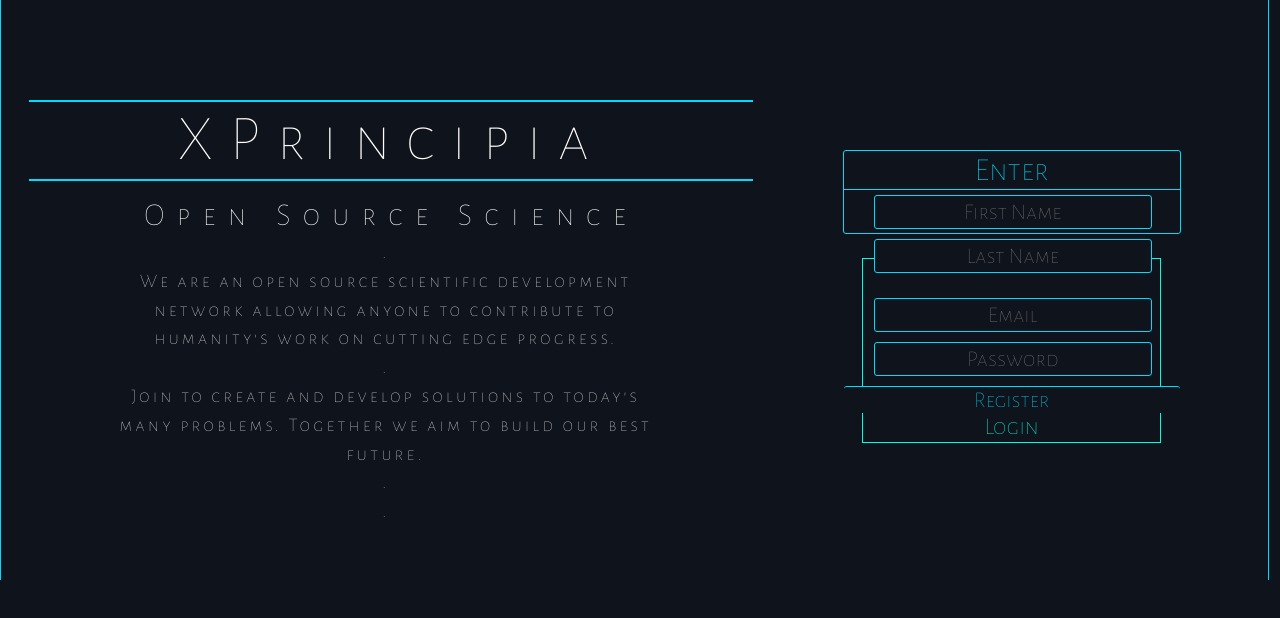
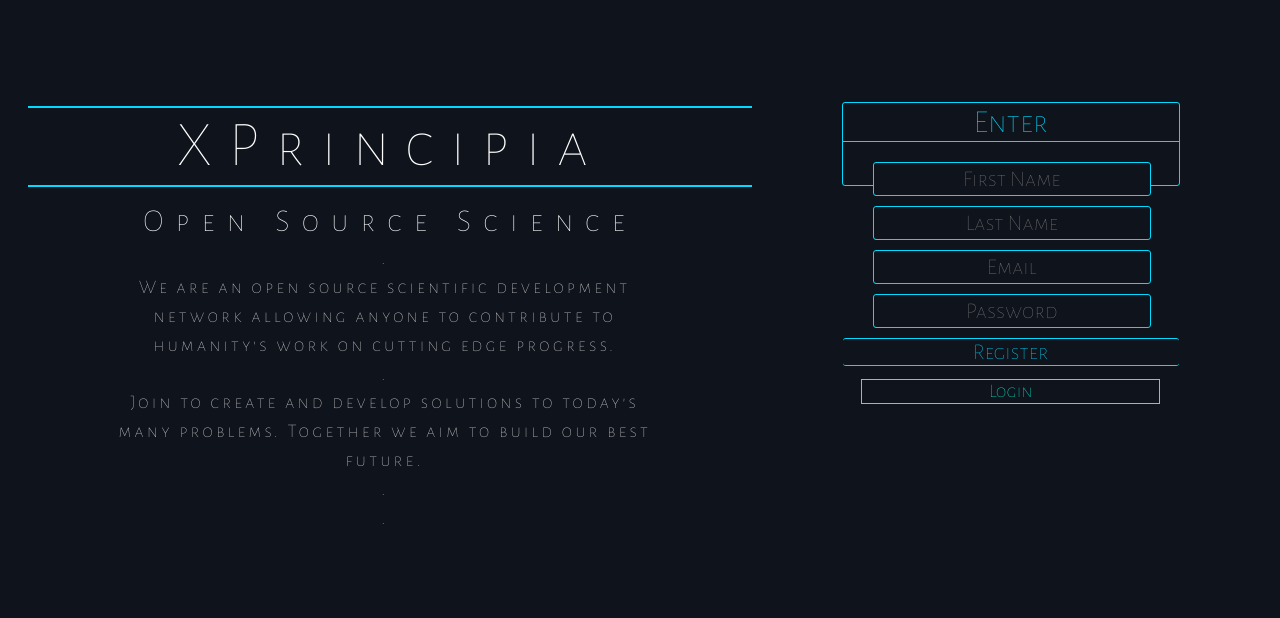
Before and after one commit to ShayanJa/xPrincipia_frontend, a React (Create React App) app: page /register in a window 1280 px wide. Shown: the top 618 px of the page. Built offline with nearby package versions, Linux system fonts and the light colour scheme.

Commit message:
fixed part of issue on login and register page (button to the other page), but still obvious styling problem with the total div element that is not yet resolved

```diff
--- a/src/assets/App.css
+++ b/src/assets/App.css
@@ -668,11 +668,10 @@
     	flex-direction: row;
     	width: 99%;
     	border: 1px solid #00dcff;
-    	border-width: 0px 1px;
+    	border-width: 0px 0px;
     	min-height: 99%;
     }
     #info, #signup, #register {
-    	border-width: 0px 2px;
     	color: #dddddd;
     	padding: 0px 10px 20px 10px;
     	margin: 5px 5px 10px 5px;
@@ -692,8 +691,8 @@
     	letter-spacing: .15em;
     	font-size: 200%;
     	text-align: center;
-    	margin-top: 90px;
-    	padding: 5px 0px 5px 13px;
+    	margin-top: 14%;
+    	padding: 0px 0px 5px 13px;
     }
     #bannerTitle {
     	font-size: 200%;
@@ -727,7 +726,7 @@
     	border: 1px solid #00dcff;
     	border-width: 1px 1px 1px 1px;
     	border-radius: 3px;
-    	margin: 30% 15% 5% 15%;
+    	margin: 20% 15% 5% 15%;
     	text-align: center;
     }
     #enter {
@@ -737,10 +736,8 @@
     	border-width: 0px 0px 1px 0px;
     	margin-bottom: 5px;
     }
-    #loginEmail, #registerEmail {
+    #loginEmail, #registerFirstName {
     	margin-top: 15px;
-    }
-    #loginPassword, #registerPassword {
     }
     input {
     	font-family: 'Alegreya Sans SC', sans-serif;
@@ -758,7 +755,7 @@
     #submitLogin, #submitRegister {
     	color: #00dcff;
     	border: 1px solid #00dcff;
-    	border-width: 1px 0px 0px 0px;
+    	border-width: 1px 0px 1px 0px;
     	width: 100%;
     	padding: 0px;
     	margin: 0px;
@@ -771,11 +768,14 @@
     	cursor: pointer;
     }
     #registerButton, #loginButton {
-    	text-align: center;
+      text-align: center;
     	color: #00ffdc;
     	border: 1px solid #00ffdc;
-    	margin: 0% 19%;
-    	font-size: 150%;
+    	margin: 40% 19% 5% 19%;
+    	font-size: 120%;
+    }
+    #registerButton {
+      margin: 20% 19% 5% 19%;
     }
     #registerButton:hover, #loginButton:hover {
     	color: #0f131c;
--- a/src/components/RegisterUnit.jsx
+++ b/src/components/RegisterUnit.jsx
@@ -58,9 +58,9 @@ $.ajax({
         <div id="register">
             <form action="http://www.xprincipia.com/register.php" method="post" id="registerForm">
                 <div id="enter">Enter</div>
-                <input type="text" name="firstname" required="required" maxLength="30" placeholder="First Name" id="registerFirstName" />
+                <input type="text" name="firstname" required="required" maxLength="30" placeholder="First Name" id="registerFirstName" autofocus />
                 <input type="text" name="lastname" required="required" maxLength="30" placeholder="Last Name" id="registerLastName" />
-                <input type="email" name="email" required="required" maxLength="30" placeholder="Email" id="registerEmail" autofocus/> <br />
+                <input type="email" name="email" required="required" maxLength="30" placeholder="Email" id="registerEmail" /> <br />
                 <input type="password" name="password" required="required" maxLength="30" placeholder="Password" id="registerPassword"/> <br />
                 <Link to='/welcome'><input type="submit" value="Register" onClick={this.postRegister} id="submitRegister"/></Link>
             </form>
```
